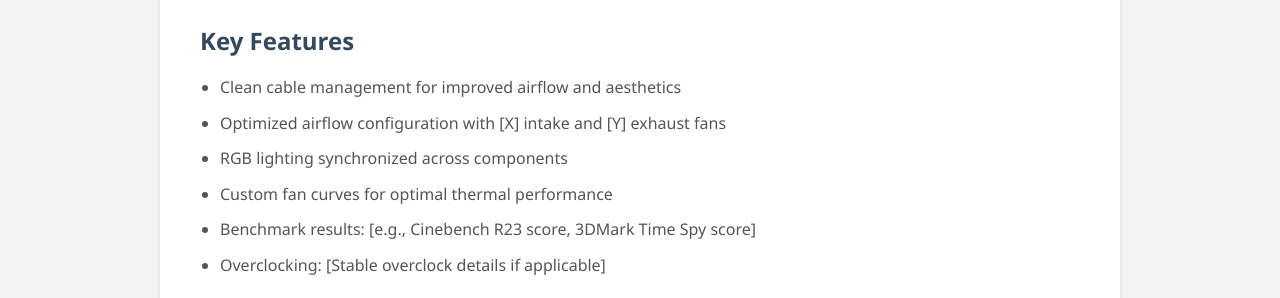
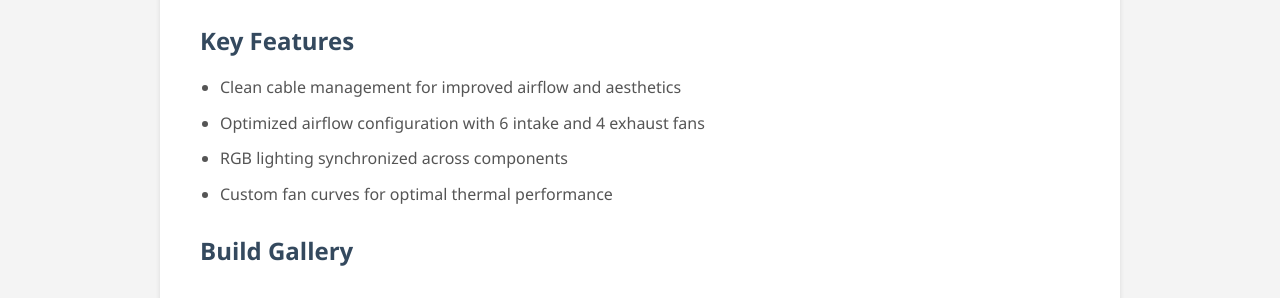
Before and after one commit to jamesPuzon/jamespuzon.github.io, a plain HTML site: page portfolio/pc-build.html in a window 1280 px wide. Shown: the part 1422-1720 px from the top of the page. Drawn offline with Linux system fonts and the light colour scheme.

Commit message:
Refine PC build features and remove placeholders
Updated airflow configuration details and removed placeholders for benchmark results and overclocking.

```diff
--- a/portfolio/pc-build.html
+++ b/portfolio/pc-build.html
@@ -106,11 +106,9 @@
             <h3>Key Features</h3>
             <ul>
                 <li>Clean cable management for improved airflow and aesthetics</li>
-                <li>Optimized airflow configuration with [X] intake and [Y] exhaust fans</li>
+                <li>Optimized airflow configuration with 6 intake and 4 exhaust fans</li>
                 <li>RGB lighting synchronized across components</li>
                 <li>Custom fan curves for optimal thermal performance</li>
-                <li>Benchmark results: [e.g., Cinebench R23 score, 3DMark Time Spy score]</li>
-                <li>Overclocking: [Stable overclock details if applicable]</li>
             </ul>
 
             <h3>Build Gallery</h3>
```
